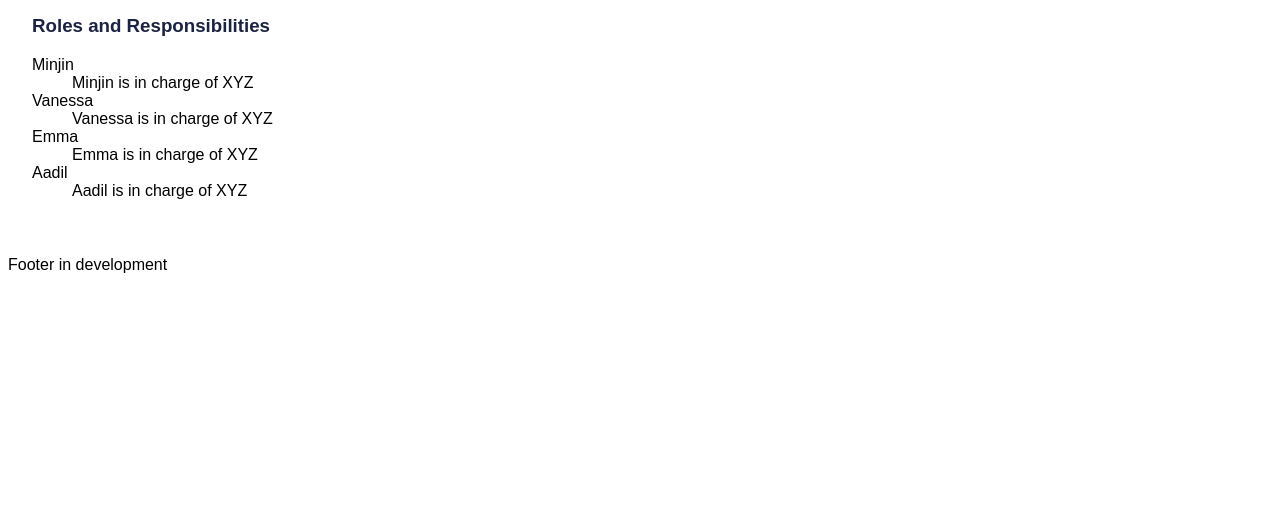
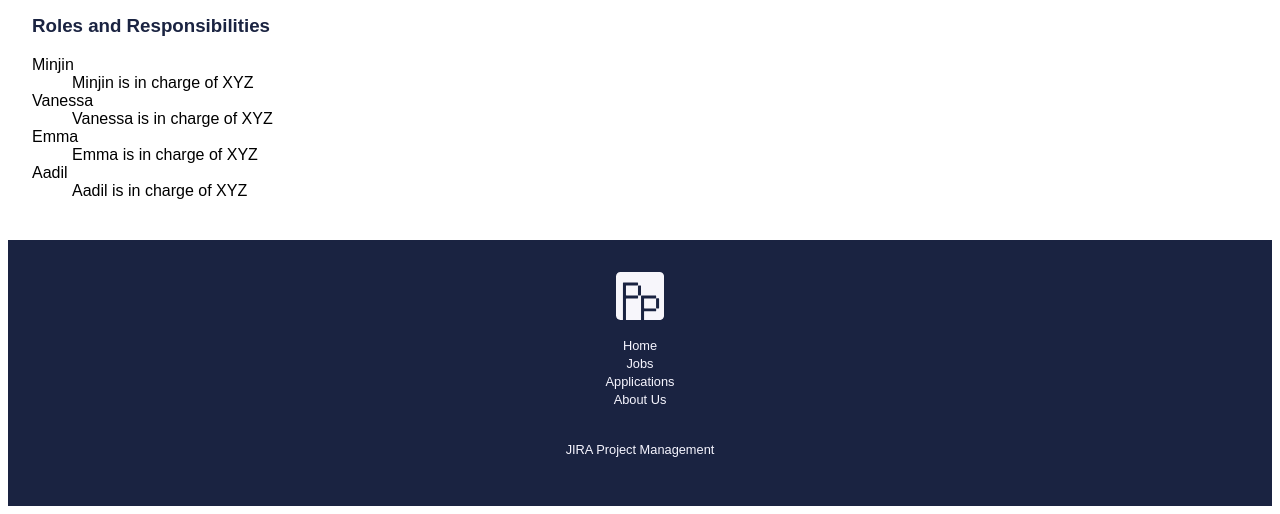
Before and after one commit to greenTeaFrappe/MVE_CS, a PHP site: page /about.html in a window 1280 px wide. Shown: the part 830-1344 px from the top of the page. Before the commit the page ends 1103 px from the top, so only its background shows below. Run offline with PHP 8.4, Linux system fonts and the light colour scheme; some web fonts are replaced.

Commit message:
added a footer

```diff
--- a/project1/about.html
+++ b/project1/about.html
@@ -19,7 +19,7 @@
          <a href="index.html">Home</a>
          <a href="jobs.html">Jobs</a>
          <a href="apply.html">Applications</a>
-         <a href="about.html" class="active">About Us</a>
+         <a href="about.html">About Us</a>
       </nav>
       <a href="mailto:info@pixelprotectors.com.au" class="button">Contact Us</a>
    </header>
@@ -118,7 +118,12 @@
 
   <!-- Footer content containing XYX still in development -->
 	<footer>
-		<p>Footer in development</p>
+      <img src="images/pixelprotectors_logolight.svg" alt="pixel protectors logo" title="Pixel Protectors logo">
+      <p><a href="index.html">Home</a><br>
+      <a href="jobs.html">Jobs</a><br>
+      <a href="apply.html">Applications</a><br>
+      <a href="about.html">About Us</a></p>
+      <p><a href="#" class="active">JIRA Project Management</a></p>
 	</footer>
 </body>
 </html>
--- a/project1/styles/styles.css
+++ b/project1/styles/styles.css
@@ -61,12 +61,37 @@ nav a {
 nav a:hover{
     font-size: 1.2rem;
     color: #F7F6FF;
-    text-decoration: un;
     padding: 0.5rem;
     background-color: #1a2341;
     border-radius: 0.2rem;
 }
 /* End of header styling  */
+
+/* Start of Footer styling */
+footer {
+    background-color: #1a2341;
+    padding: 2rem;
+    display: flex;
+    justify-content: center;
+    align-items: center;
+    flex-direction: column;
+    text-align: center;
+}
+footer p a {
+    font-size: .8rem;
+    text-decoration: none;
+    color: #F7F6FF;
+}
+footer a:hover{
+    font-size: 1.1rem;
+}
+footer img{
+    max-width: 3rem;
+    width: 100%;
+    height: auto;
+}
+/* End of fotter styles */
+/* End of shared CSS */
 
 /* Below styles applied only to the about.html page - this code is being managed by Emma McC */
 #about-main.container {
```
